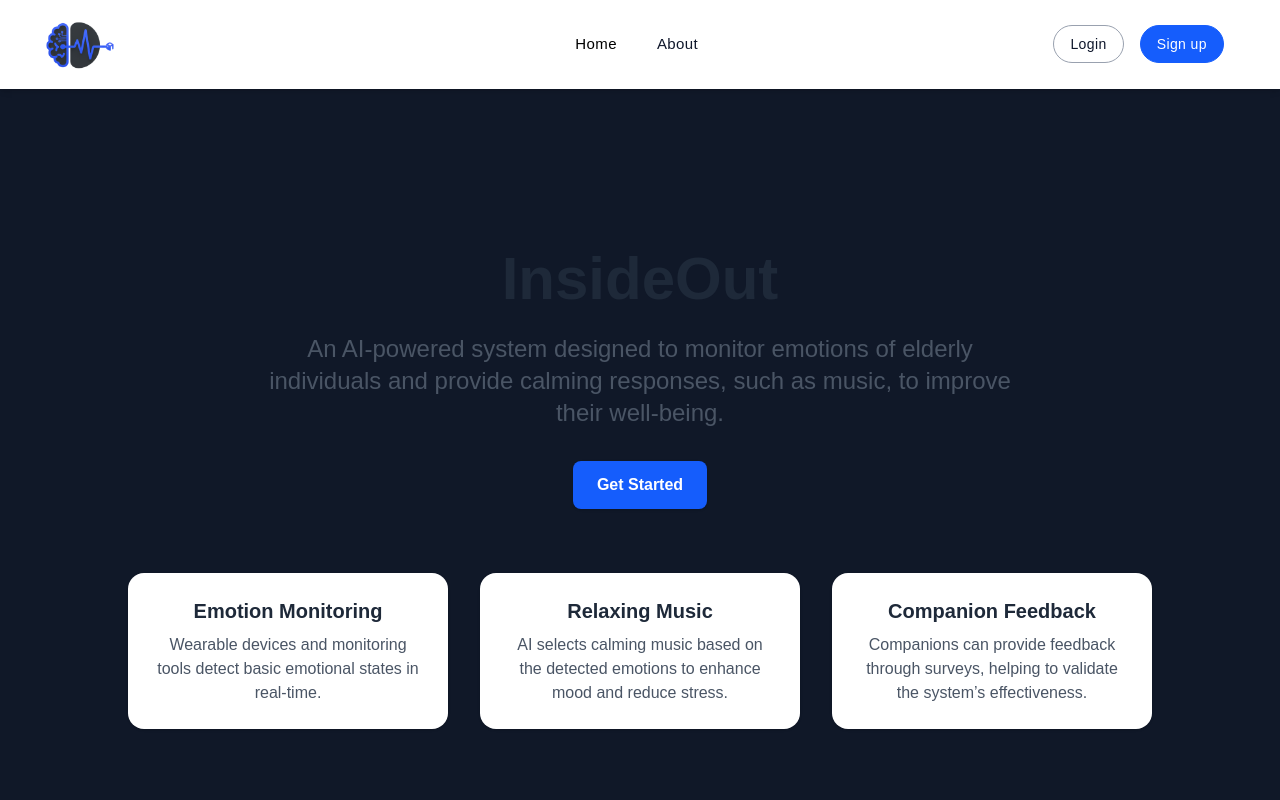
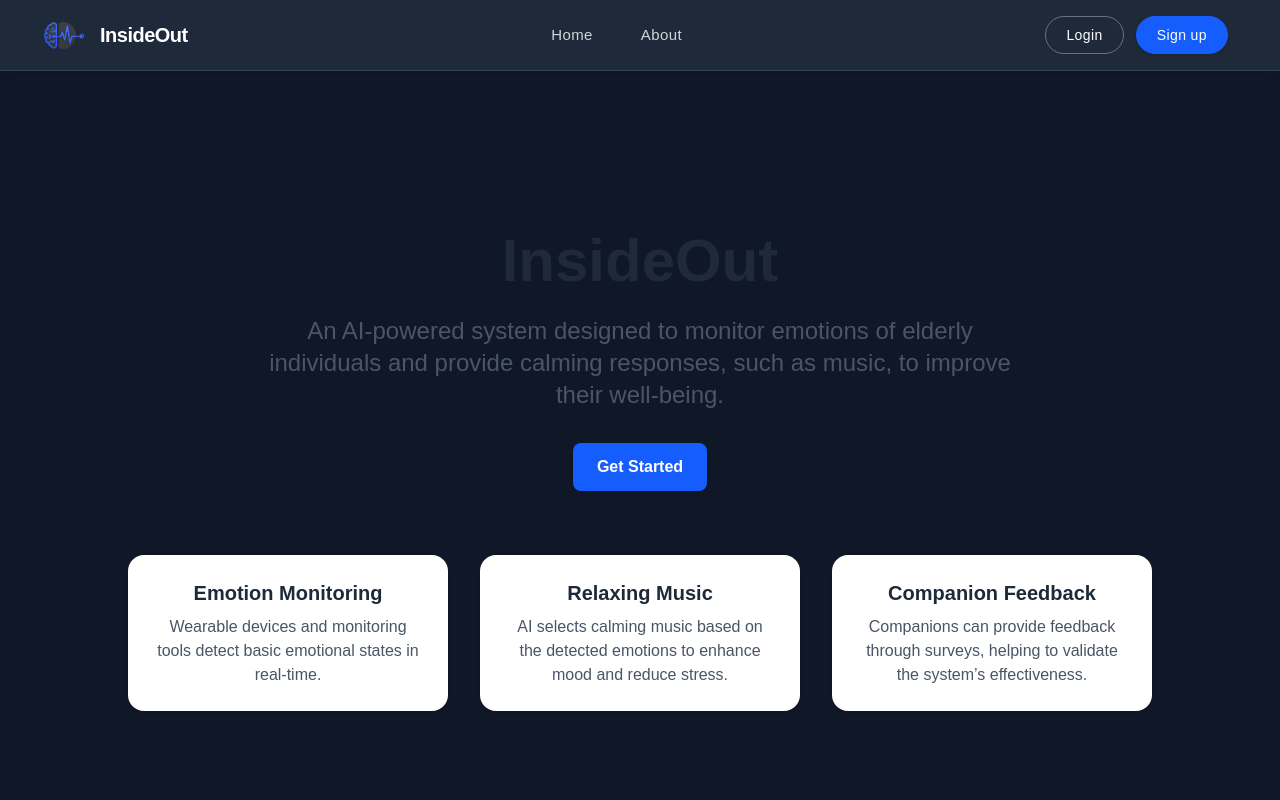
Before and after one commit to johnmartinroque/InsideOut, a React (Vite) app in the folder InsideOutFE/: page / in a window 1280 px wide. Shown: the top 800 px of the page. Built offline with nearby package versions, Linux system fonts and the light colour scheme; no server answers.

Commit message:
guest header design

```diff
--- a/InsideOutFE/src/components/GuestHeader.jsx
+++ b/InsideOutFE/src/components/GuestHeader.jsx
@@ -4,7 +4,6 @@ import logoImg from "../assets/InsideOutLogo.png";
 
 function GuestHeader() {
   const [menuOpen, setMenuOpen] = useState(false);
-
   const navigate = useNavigate();
 
   const handleToggle = () => {
@@ -12,60 +11,53 @@ function GuestHeader() {
   };
 
   return (
-    <header className="flex shadow-md py-4 px-4 sm:px-10 bg-white min-h-[70px] tracking-wide relative z-50">
+    <header className="flex shadow-md py-4 px-4 sm:px-10 bg-gray-800 text-gray-300 min-h-[70px] tracking-wide relative z-50 border-b border-gray-700">
       <div className="flex flex-wrap items-center justify-between gap-5 w-full">
-        {/* Logo */}
-        <Link to="/" className="max-sm:hidden">
+
+        {/* Logo & Brand Name */}
+        <Link to="/" className="flex items-center gap-3 group">
           <img
             src={logoImg}
             alt="logo"
-            className="w-20"
+            className="w-10 sm:w-12 h-auto object-contain transition-transform group-hover:scale-105 brightness-110"
           />
+          <span className="font-bold text-xl sm:text-xl tracking-tight text-white">
+            InsideOut
+          </span>
         </Link>
 
-        <a href="#" className="hidden max-sm:block">
-          <img
-            src={logoImg}
-            alt="logo"
-            className="w-9"
-          />
-        </a>
-
         {/* Menu */}
-        <div
-          className={`max-lg:hidden lg:block ${menuOpen ? "block" : "hidden"}`}
-        >
-          <ul className="lg:flex gap-x-4 max-lg:space-y-3 max-lg:fixed max-lg:bg-white max-lg:w-1/2 max-lg:min-w-[300px] max-lg:top-0 max-lg:left-0 max-lg:p-6 max-lg:h-full max-lg:shadow-md max-lg:overflow-auto z-50 ml-25">
-            <li className="max-lg:border-b max-lg:border-gray-300 max-lg:py-3 px-3">
+        <div className={`max-lg:hidden lg:block ${menuOpen ? "block" : "hidden"}`}>
+          <ul className="lg:flex gap-x-6 max-lg:space-y-3 max-lg:fixed max-lg:bg-gray-800 max-lg:w-1/2 max-lg:min-w-[300px] max-lg:top-0 max-lg:left-0 max-lg:p-6 max-lg:h-full max-lg:shadow-2xl max-lg:overflow-auto z-50">
+            <li className="max-lg:border-b max-lg:border-gray-700 max-lg:py-3 px-3">
               <Link
                 to="/"
-                className="hover:text-blue-700 block font-medium text-[15px]"
+                className="hover:text-blue-400 block font-medium text-[15px] transition-colors"
               >
                 Home
               </Link>
             </li>
-            <li className="max-lg:border-b max-lg:border-gray-300 max-lg:py-3 px-3">
+            <li className="max-lg:border-b max-lg:border-gray-700 max-lg:py-3 px-3">
               <Link
                 to="/about"
-                className="hover:text-blue-700 text-slate-900 block font-medium text-[15px]"
+                className="hover:text-blue-400 block font-medium text-[15px] transition-colors"
               >
                 About
               </Link>
             </li>
-            {/* Add more menu items here */}
           </ul>
         </div>
 
         {/* Buttons */}
-        <div className="flex max-lg:ml-auto space-x-4">
+        <div className="flex items-center max-lg:ml-auto space-x-3">
           <button
-            className="px-4 py-2 text-sm rounded-full font-medium text-slate-900 border border-gray-400 bg-transparent hover:bg-gray-50 transition-all"
+            className="px-5 py-2 text-sm rounded-full font-medium text-white border border-gray-500 bg-transparent hover:bg-gray-700 hover:border-gray-400 transition-all"
             onClick={() => navigate("/login")}
           >
             Login
           </button>
           <button
-            className="px-4 py-2 text-sm rounded-full font-medium text-white border border-blue-600 bg-blue-600 hover:bg-blue-700 transition-all"
+            className="px-5 py-2 text-sm rounded-full font-medium text-white border border-blue-600 bg-blue-600 hover:bg-blue-700 shadow-sm transition-all"
             onClick={() => navigate("/register")}
           >
             Sign up
@@ -73,7 +65,7 @@ function GuestHeader() {
 
           {/* Mobile toggle */}
           <button onClick={handleToggle} className="lg:hidden cursor-pointer">
-            <svg className="w-7 h-7" fill="#000" viewBox="0 0 20 20">
+            <svg className="w-7 h-7" fill="currentColor" viewBox="0 0 20 20">
               <path
                 fillRule="evenodd"
                 d="M3 5a1 1 0 011-1h12a1 1 0 110 2H4a1 1 0 01-1-1zM3 10a1 1 0 011-1h12a1 1 0 110 2H4a1 1 0 01-1-1zM3 15a1 1 0 011-1h12a1 1 0 110 2H4a1 1 0 01-1-1z"
```
